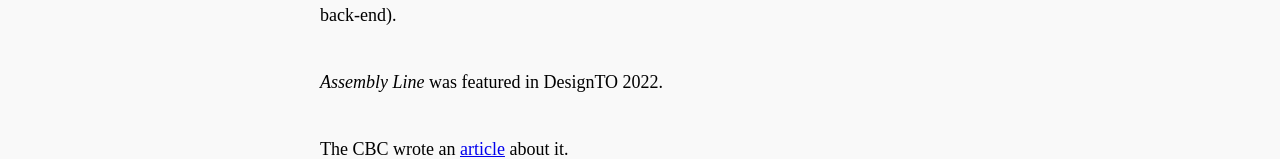
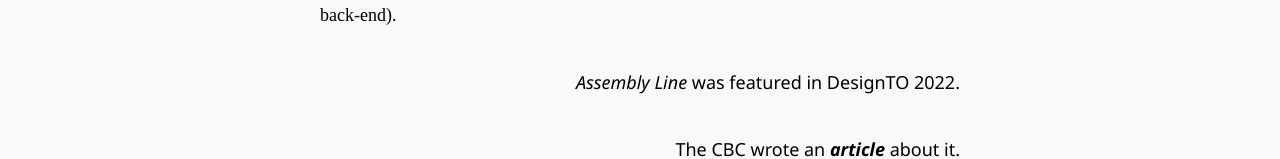
Before and after one commit to davidcrobert/Portfolio, a React (Create React App) app: page /projects/assembly-line in a window 1280 px wide. Shown: the part 793-952 px from the top of the page. Built offline with nearby package versions, Linux system fonts and the light colour scheme.

Commit message:
Fixed external link css

```diff
--- a/src/components/ProjectPage.module.css
+++ b/src/components/ProjectPage.module.css
@@ -49,6 +49,20 @@
     text-transform: uppercase;
   }
 
+  .media {
+    font-family: 'Segoe UI', Tahoma, Geneva, Verdana, sans-serif;
+    margin-top: 10px;
+    width: 100%;
+    text-align: right;
+  }
+
+  p a {
+    text-decoration: none;
+    color: black;
+    font-weight: 600;
+    font-style: italic;
+  }
+
   @media only screen and (max-width: 800px) {
     .designContent {
       max-width: 90%;
```
